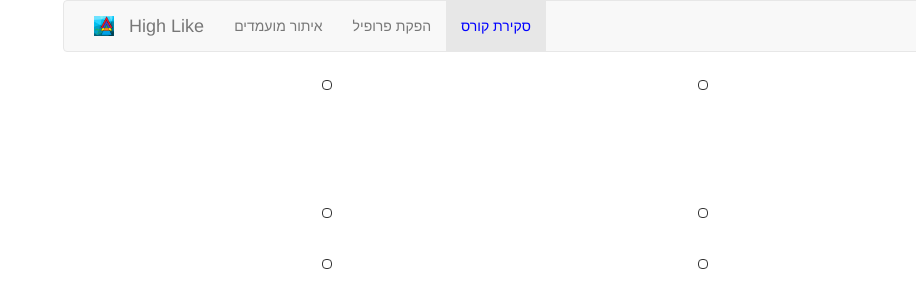
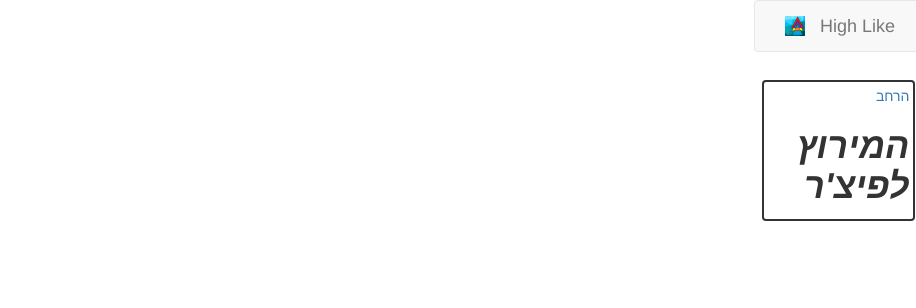
Before and after one commit to netusage/HighLike, an Angular app: page / in a window 1280 px wide. Both pictures are taken after a click on the link "סקירת קורס". Shown: the top 308 px of the page, without its empty margins (364-1280 px from the left). Built offline with nearby package versions, Linux system fonts and the light colour scheme.

Commit message:
Improve review

```diff
--- a/src/app/review/review.component.css
+++ b/src/app/review/review.component.css
@@ -6,8 +6,24 @@
     display: inline-block;
     margin-right: 100px;
     border: 1px solid;
+    border-width: 2px;
 }
 
 .expand-thumbnail {
-    width: 300px;
+    width: 800px;
+    height: 800px;
 }
+
+a {
+    cursor: pointer;
+}
+
+h1 {
+    font-style: italic;
+    font-weight: bold;
+}
+
+h2 {
+    margin-top: 100px;
+    margin-bottom: 100px;
+}
--- a/src/app/review/review.component.html
+++ b/src/app/review/review.component.html
@@ -1,19 +1,51 @@
 <table class="table">
   <tbody>
     <tr>
-      <td><div [class.expand-thumbnail]="fullScreen" class="thumbnail review-thumbnail"><h3>E2E</h3><button (click)='fullScreen = !fullScreen'>{{fullScreen ? 'הגדל' : 'צמצם'}}</button></div></td>
-      <td><div class="thumbnail review-thumbnail"></div></td>
-      <td><div class="thumbnail review-thumbnail"></div></td>
-    </tr>
-    <tr>
-      <td><div class="thumbnail review-thumbnail"></div></td>
-      <td><div class="thumbnail review-thumbnail"></div></td>
-      <td><div class="thumbnail review-thumbnail"></div></td>
-    </tr>
-    <tr>
-      <td><div class="thumbnail review-thumbnail"></div></td>
-      <td><div class="thumbnail review-thumbnail"></div></td>
-      <td><div class="thumbnail review-thumbnail"></div></td>
+      <td *ngIf="displays[0]">
+        <div [class.expand-thumbnail]="expands[0]" class="thumbnail review-thumbnail">
+          <a (click)='buttonClick(0)'>{{!expands[0] ? 'הרחב' : 'צמצם'}}</a>
+          <h1>בדיקות E2E</h1>
+          <div *ngIf="expands[0]">
+            <h2>בדיקות לכל תרחיש ע"ח פיתוח</h2>
+            <h2>איתור בעיות מראש</h2>
+            <h2>אוטומציה</h2>
+          </div>
+        </div>
+      </td>
+      <td *ngIf="displays[1]">
+        <div [class.expand-thumbnail]="expands[1]" class="thumbnail review-thumbnail">
+          <a (click)='buttonClick(1)'>{{!expands[1] ? 'הרחב' : 'צמצם'}}</a>
+          <h1>pair programming</h1>
+          <div *ngIf="expands[1]">
+            <h2>למשל ב-UX ובDEVOPS</h2>
+            <h2>סקר קוד</h2>
+            <h2>יישום בעבודה</h2>
+          </div>
+        </div>
+      </td>
+      <td *ngIf="displays[2]">
+        <div [class.expand-thumbnail]="expands[2]" class="thumbnail review-thumbnail">
+          <a (click)='buttonClick(2)'>{{!expands[2] ? 'הרחב' : 'צמצם'}}</a>
+          <h1>איזון בין UX ל-working software</h1>
+          <div *ngIf="expands[2]">
+            <h2>דגש על סימטריות ופחות על אפקטים</h2>
+            <h2>bootstrap & cards ב-branch-ים נפרדים</h2>
+          </div>
+        </div>
+      </td>
+      <td *ngIf="displays[3]">
+        <div [class.expand-thumbnail]="expands[3]" class="thumbnail review-thumbnail">
+          <a (click)='buttonClick(3)'>{{!expands[3] ? 'הרחב' : 'צמצם'}}</a>
+          <h1>המירוץ לפיצ'ר</h1>
+          <div *ngIf="expands[3]">
+            <h2>יותר E2E</h2>
+            <h2>UX סביר בלבד</h2>
+            <h2>מצב תמידי של עודף משימות</h2>
+            <h2>תועלת מרכזית 1 - משימות לטווח קצר</h2>
+            <h2>תועלת מרכזית 2 - added-value ללקוח</h2>
+          </div>
+        </div>
+      </td>
     </tr>
   </tbody>
 </table>
--- a/src/app/review/review.component.ts
+++ b/src/app/review/review.component.ts
@@ -7,15 +7,31 @@ import { Component, OnInit } from '@angular/core';
 })
 export class ReviewComponent implements OnInit {
 
-  public fullScreen = false;
+  public expands = [false, false, false, false];
+  public displays = [true, true, true, true];
 
   constructor() { }
 
   ngOnInit() {
   }
 
-  screenClick() {
-    this.fullScreen = true;
+  buttonClick(position: number) {
+    const expand = this.expands[position];
+    if (!expand) {
+      this.expands[position] = true;
+      for (let i = 0; i < this.expands.length; i++) {
+        if (i !== position) {
+          this.displays[i] = false;
+        }
+      }
+    } else {
+      this.expands[position] = false;
+      for (let i = 0; i < this.expands.length; i++) {
+        if (i !== position) {
+          this.displays[i] = true;
+        }
+      }
+    }
   }
 
 }
```
